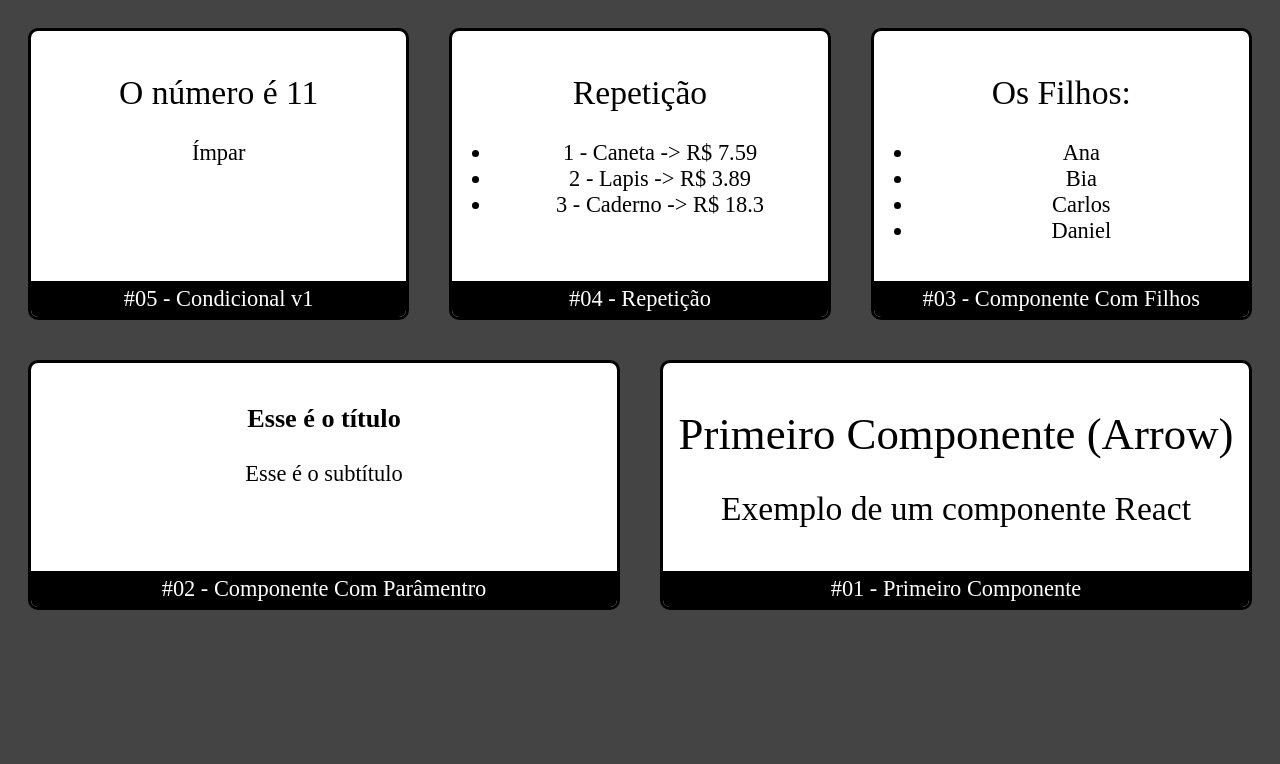
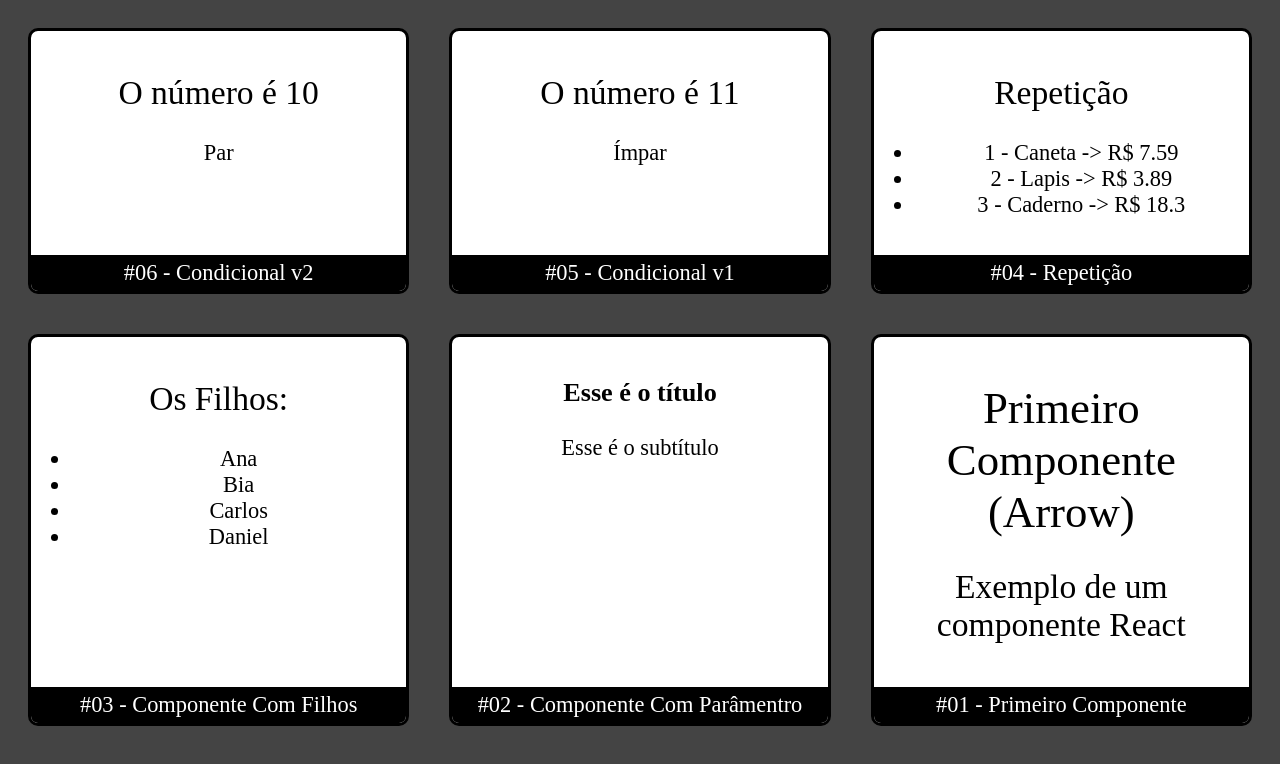
Before and after one commit to felipemjesuss/fundamentos-react, a React (Create React App) app: page / in a window 1280 px wide. Shown: the top 764 px of the page. Built offline with nearby package versions, Linux system fonts and the light colour scheme.

Commit message:
Condicional v2

```diff
--- a/src/App.jsx
+++ b/src/App.jsx
@@ -7,9 +7,15 @@ import ComFilhos from './components/ComFilhos'
 import Card from './components/layout/Card'
 import Repeticao from './components/Repeticao'
 import Condicional from './components/Condicional'
+import CondicionalComIf from './components/CondicionalComIf'
 
 export default props =>
     <div className="App">
+        <Card
+            titulo="#06 - Condicional v2">
+            <CondicionalComIf
+                numero={10} />
+        </Card>
         <Card
             titulo="#05 - Condicional v1">
             <Condicional
--- /dev/null
+++ b/src/components/CondicionalComIf.jsx
@@ -0,0 +1,16 @@
+import React from 'react'
+import If from './If'
+
+export default props => {
+    return (
+        <>
+            <h2> O número é {props.numero}</h2>
+            <If test={props.numero % 2 == 0}>
+                <span>Par</span>
+            </If>
+            <If test={props.numero % 2 == 1}>
+                <span>Ímpar</span>
+            </If>
+        </>
+    )
+}
--- /dev/null
+++ b/src/components/If.jsx
@@ -0,0 +1,7 @@
+export default function (props) {
+    if (props.test) {
+        return props.children
+    } else {
+        return false
+    }
+}
```
